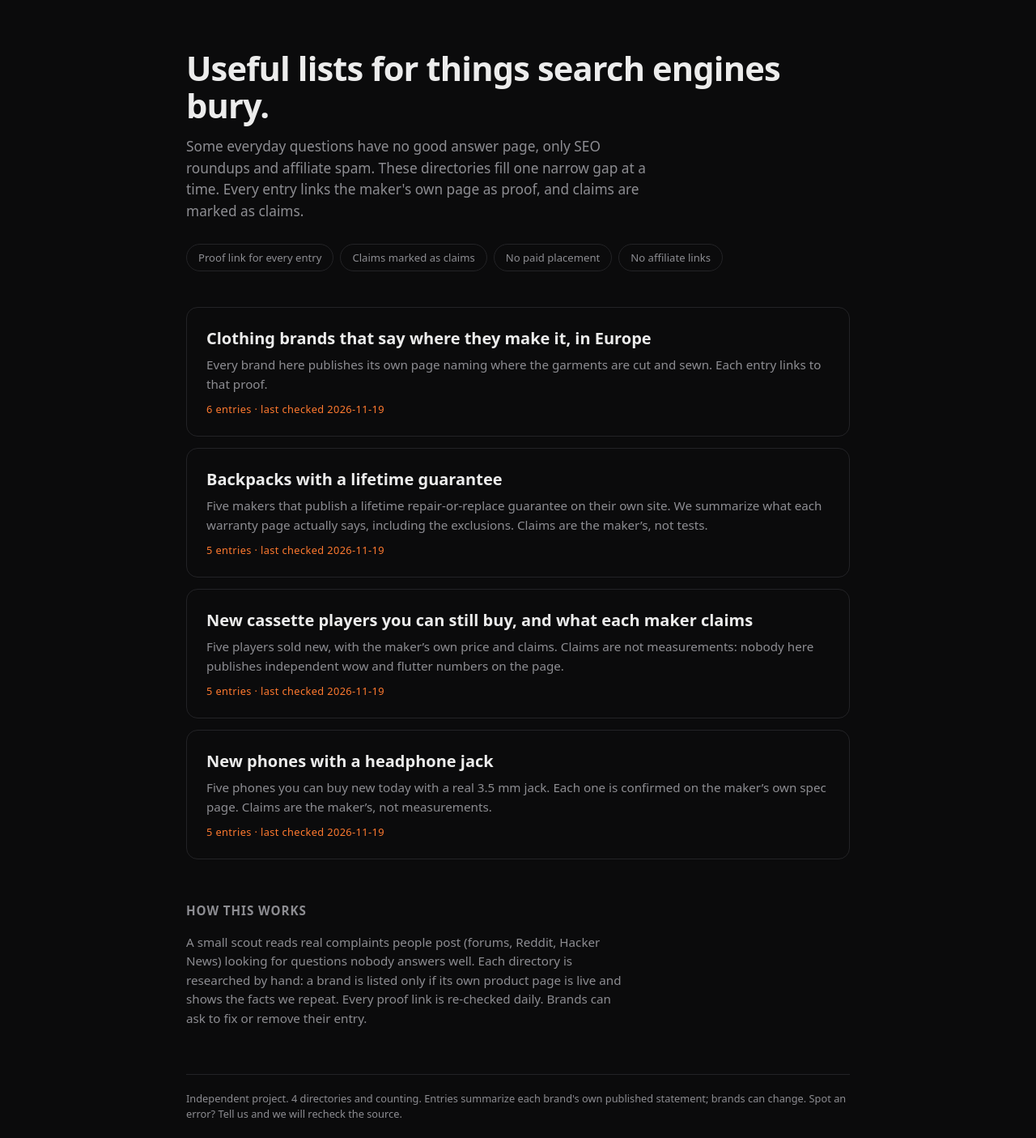
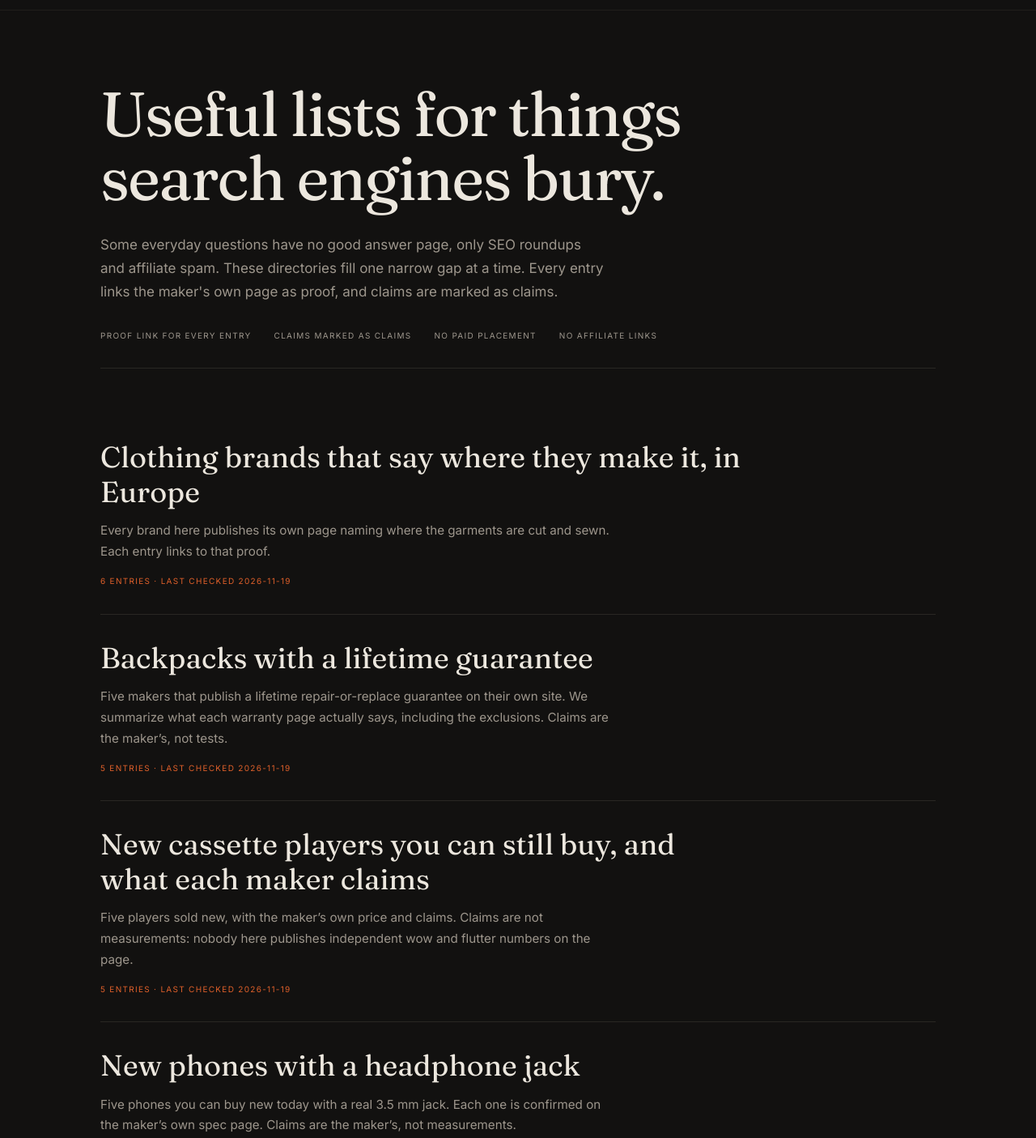
Before and after one commit to xleira/niche-directories, a plain HTML site: page index.html in a window 1280 px wide. Shown: the part 55-1460 px from the top of the page at 81% size. Drawn offline with Linux system fonts and the light colour scheme.

Commit message:
Update index.html

```diff
--- a/index.html
+++ b/index.html
@@ -1,6 +1,6 @@
 <!doctype html><html lang="en"><head><meta charset="utf-8"><meta name="viewport" content="width=device-width,initial-scale=1">
 <title>Niche Directories - useful lists for things search engines bury</title><meta name="description" content="Small independent directories of things that are weirdly hard to search for. Every entry links the maker's own page as proof. No ads, no affiliate links.">
-<style>
+<link rel="preconnect" href="https://fonts.googleapis.com"><link rel="preconnect" href="https://fonts.gstatic.com" crossorigin><link href="https://fonts.googleapis.com/css2?family=Fraunces:opsz,wght@9..144,400&family=Inter:wght@400;500;600&display=swap" rel="stylesheet"><style>
 :root{--bg:#0b0b0c;--fg:#ececec;--mut:#8d8d92;--line:#232326;--acc:#ff7a2f}
 *{box-sizing:border-box}body{margin:0;background:var(--bg);color:var(--fg);font:16px/1.55 system-ui,sans-serif}
 header.site{max-width:860px;margin:0 auto;padding:28px 20px 0;display:flex;justify-content:space-between;align-items:baseline}
@@ -20,6 +20,25 @@ h3{margin:52px 0 10px;font-size:.95rem;color:var(--mut);text-transform:uppercase
 p.about{color:var(--mut);font-size:.95rem;max-width:36em}
 footer{margin-top:56px;padding-top:20px;border-top:1px solid var(--line);color:var(--mut);font-size:.8rem}
 @media(max-width:640px){h1{font-size:2rem}main{padding:44px 18px 64px}}
+
+:root{--bg:#121110;--fg:#ece7de;--mut:#9d968c;--line:#292723;--acc:#e0602a}
+body{font-family:Inter,system-ui,sans-serif;-webkit-font-smoothing:antialiased}
+header.site{max-width:none;padding:24px clamp(20px,5vw,64px);border-bottom:1px solid #201e1b}
+header.site a.brand{font-size:12px;letter-spacing:.14em;text-transform:uppercase}
+main{max-width:1160px;padding:88px clamp(20px,5vw,64px) 64px}
+h1{font:400 clamp(46px,6vw,80px)/1.04 Fraunces,Georgia,serif;letter-spacing:-.025em;max-width:850px;margin-bottom:28px}
+.lede{font-size:17px;line-height:1.7;max-width:58ch}
+.rules{gap:12px 28px;margin:32px 0 56px;padding-bottom:32px;border-bottom:1px solid var(--line)}
+.rule{border:0;border-radius:0;padding:0;font-size:10px;letter-spacing:.13em;text-transform:uppercase}
+.card{border:0;border-bottom:1px solid var(--line);border-radius:0;padding:32px 0;margin:0;transition:color .15s ease-out}
+.card:hover{color:var(--acc)}
+.card h2{font:400 clamp(25px,3vw,36px)/1.18 Fraunces,Georgia,serif;max-width:800px;margin-bottom:14px}
+.card .desc{max-width:66ch;line-height:1.7;margin-bottom:16px}
+.card .meta{font-size:10px;letter-spacing:.13em;text-transform:uppercase}
+h3{font-size:11px;letter-spacing:.18em;margin-top:64px}
+p.about{line-height:1.7;max-width:66ch}footer{line-height:1.7}
+a:focus-visible{outline:2px solid var(--acc);outline-offset:6px}
+@media(max-width:640px){main{padding-top:52px}.rules{margin-bottom:12px}.card{padding:28px 0}}
 </style></head><body>
 <header class="site"><a class="brand" href="./">Niche<span> // </span>Directories</a></header>
 <main>
@@ -45,7 +64,7 @@ footer{margin-top:56px;padding-top:20px;border-top:1px solid var(--line);color:v
 <p class="meta">5 entries &middot; last checked 2026-11-19</p></a>
 
 <h3>How this works</h3>
-<p class="about">A small scout reads real complaints people post (forums, Reddit, Hacker News) looking for questions nobody answers well. Each directory is researched by hand: a brand is listed only if its own product page is live and shows the facts we repeat. Every proof link is re-checked daily. Brands can ask to fix or remove their entry.</p>
+<p class="about">A small scout reads real complaints people post (forums, Reddit, Hacker News) looking for questions nobody answers well. Each directory is researched by hand: a brand is listed only if its own product page is live and shows the facts we repeat. Proof links are checked during scheduled maintenance. Brands can ask to fix or remove their entry.</p>
 
-<footer>Independent project. 4 directories and counting. Entries summarize each brand's own published statement; brands can change. Spot an error? Tell us and we will recheck the source.</footer>
+<footer>Independent project. 4 directories. Scaling is currently paused. Entries summarize each brand's own published statement; brands can change. Spot an error? Tell us and we will recheck the source.</footer>
 </main></body></html>
```
